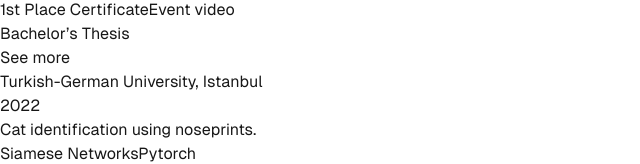
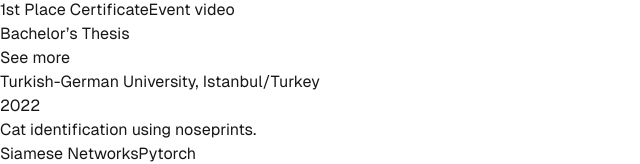
Before and after one commit to batikanor/batikanor.github.io, a Next.js app: page /projects in a window 1280 px wide. Shown: the part 1970-2134 px from the top of the page, without its empty margins (0-640 px from the left). Built offline with nearby package versions, Linux system fonts and the light colour scheme.

Commit message:
Minor fix

```diff
--- a/src/components/Projects.js
+++ b/src/components/Projects.js
@@ -214,7 +214,7 @@ We got invited to the company’s Munich office to further discuss our findings.
   },
   {
     title: "Bachelor’s Thesis",
-    location: "Turkish-German University, Istanbul",
+    location: "Turkish-German University, Istanbul/Turkey",
     date: "2022",
     shortDescription: `Cat identification using noseprints.`,
     longDescription: `For the task of identification of pets and stray animals;  many methods, the ethicalness of which are questionable, are put to use. With this project, 16 different test cats (for each of which there were 4 to 20 examples) could be identified by the machine learning system using their nose images, face images or whole images with very high (99%, 100%, …) rank-1 to rank-5 accuracies without the model having been shown any example of their identity/class to the system in the training phase. Later on, the aim is to make the system more scalable and use it in end-user applications. For the project has an entrepreneurial side to it, the implementation will be kept confidential for at least a couple more years.`,
```
